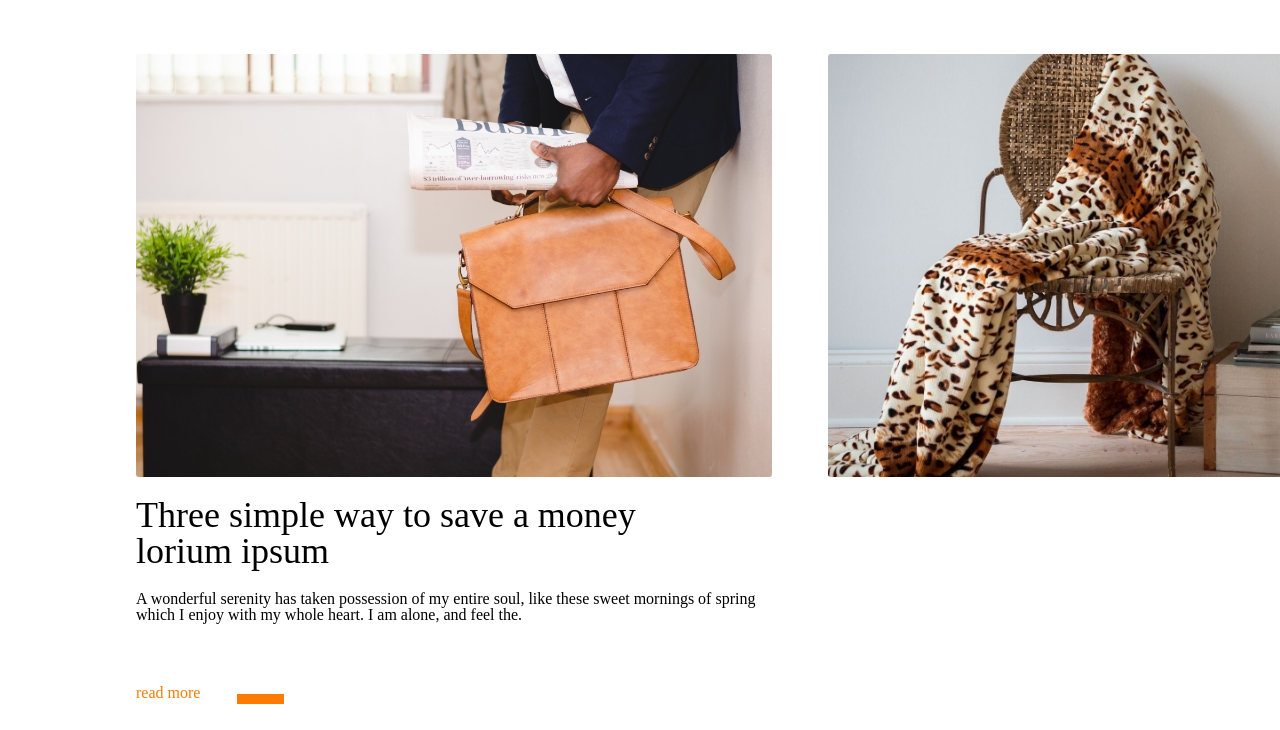
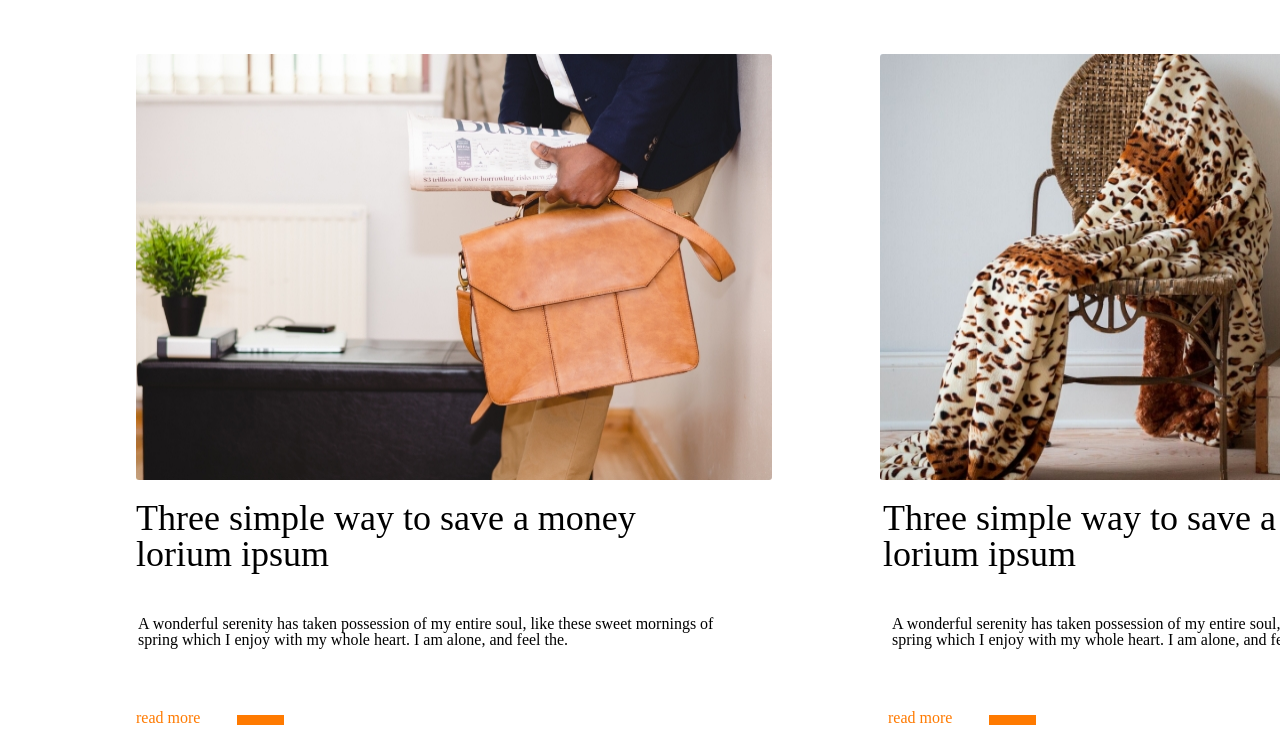
Before and after one commit to NATUKA-WEB/lesson-5, a plain HTML site: page index.html in a window 1280 px wide. Shown: the part 557-1287 px from the top of the page. Before the commit the page ends 1262 px from the top, so only its background shows below. Drawn offline with Linux system fonts and the light colour scheme.

Commit message:
done section 1

```diff
--- a/css/styles.css
+++ b/css/styles.css
@@ -38,8 +38,9 @@
 .text-image1 {
 	position: absolute;
 	width: 306px;
+	height: 31px;
 	bottom: 246px;
-	left: 530px;
+	left: 647px;
 	top: 230px;
 	color: #FFFFFF;
 	font-size: 22px;
@@ -48,8 +49,10 @@
 }
 .text-image2 {
 	position: absolute;
+	width: 200px;
+	height: 64px;
 	top: 260px;
-	left: 600px;
+	left: 700px;
 	font-size: 48px;
 	color: #FFFFFF;
 
@@ -67,38 +70,73 @@
 }
 .image1 {
 	vertical-align: top;
-	width: 636 px;
-	display: inline-block;
+	width: 636px;
+	height: 426px;
 	margin-left: 136px;
 	margin-right: 52px;
+
 }
 
-.image2 {
-	vertical-align: top;
-	width: 636px;
-	margin-right: 136px;
+.text1 {
 	display: inline-block;
+	vertical-align: middle;
+
 }
-.text-one {
+.image-text-1 {
+	display: inline-block;
+	width: 563px;
+	height: 94px;
+	font-size: 36px;
+    margin-top: 20px;
+    margin-left: 136px;
+    vertical-align: middle;
+
+}
+.image-text-1-1 {
 	display: inline-block;
 	width: 563px;
 	height: 94px;
 	font-size: 36px;
 	margin-top: 20px;
-	margin-left: 136px;
+	margin-left: 180px;
+	vertical-align: middle;
+
 }
-.text2 {
+.image2 {
+	vertical-align: top;
+	width: 636px;
+	height: 426px;
+	margin-right: 136px;
+	margin-left: 52px;
 	display: inline-block;
+
+}
+
+.image-text-2 {
+	display: inline-block;
+	width: 600px;
+	height: 81px;
 	font-size: 16px;
-	width: 636px;
+	margin-top:22px ;
+	margin-left: 138px;
+
+}
+
+.image-text-2-2 {
+	display: inline-block;
+	width: 600px;
 	height: 81px;
-	margin-left: 136px;
+	font-size: 16px;
+	margin-top: 22px;
+	margin-left: 150px;
 }
+
 .orange1 {
 	display: inline-block;
+}
 
 
-}
+
 .read-orange-1 {
 	display: inline-block;
 	width: 79px;
@@ -114,8 +152,34 @@
 	vertical-align: middle;
 	width: 47px;
 	height: 10px;
-	margin-top: 22px;
+	margin-top: 13px;
 	margin-left: 18px;
 	background-color: #FF7A00 ;
 
 }
+.read-orange-2 {
+	display: inline-block;
+	vertical-align: middle;
+	width: 79px;
+	height: 20px;
+	color: #FF7A00;
+	margin-top: 13px;
+	margin-left: 600px;
+
+
+
+}
+.second-orange {
+	display: inline-block;
+}
+
+.box1 {
+	display: inline-block;
+	vertical-align: middle;
+	width: 47px;
+	height: 10px;
+	margin-top: 13px;
+	margin-left: 18px;
+	background-color: #FF7A00;
+
+}
--- a/index.html
+++ b/index.html
@@ -37,23 +37,34 @@
 	<section>
 		<div class="section1">
 			<img class="image1"src="images/29634713841_76e78b0bf1_o.jpg" alt=" text-image-3" >
-			<img class="image2"  src="images/imahe.jpg" alt="text-image-4">
-		    <div class="text-one">
-			  <p class="text1"> Three simple way to save a  money
-              lorium ipsum</p>
+			<img class="image2" src="images/imahe.jpg" alt="chair-picture">
+		    <div class="text1">
+			  <p class="image-text-1">Three simple way to save a money
+             lorium ipsum</p>
+             <p class="image-text-1-1"> Three simple way to save a money lorium ipsum</p>
             </div>
-            <div>
+            <div class="text2">
+            	<p class="image-text-2">A wonderful serenity has taken possession of my entire soul, like these sweet mornings of spring which I enjoy with my whole heart. I am alone,
+                and feel the.</p>
+                <p class="image-text-2-2">   A wonderful serenity has taken possession of my entire soul, like these sweet mornings of spring which I enjoy with my whole heart. I am alone, and feel the.</p>
 
-            <p class="text2">A wonderful serenity has taken possession of my entire soul, like these sweet mornings of spring which I enjoy with my whole heart. I am alone,
-            and feel the.</p>
-		   </div>
+            </div>
+
+		</div>
+
 		    <section>
 		    	<div class="orange1">
 		    		<p class="read-orange-1"> read more</p>
 		    	</div>
-		    	<div class="box"> </div>
+		    	    <div class="box"> </div>
+		    	<div class="second-orange">
+		    		<p class="read-orange-2"> read more </p>
+		    		<div class="box1"> </div>
+
+		    	</div>
+
 		    </section>
-		</div>
+
 
 	</section>
 
```
